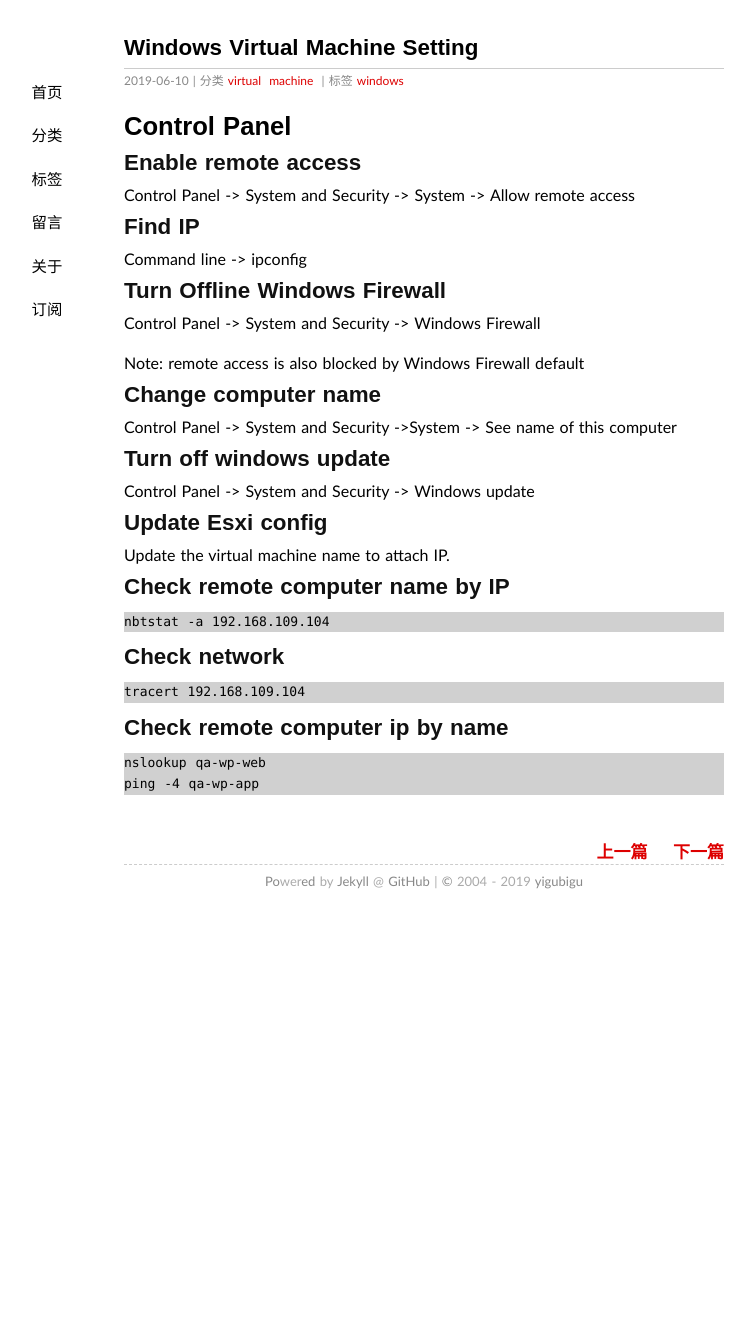
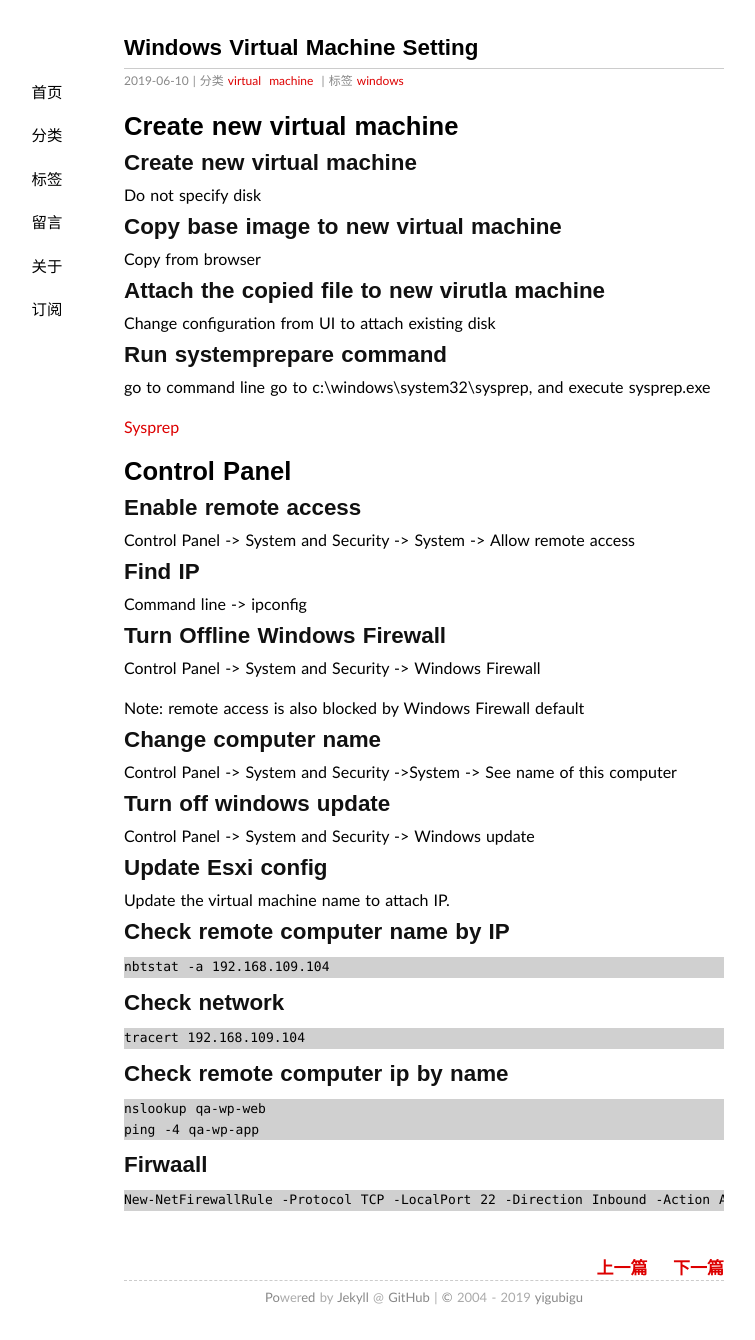
Before and after one commit to yigubigu/yigubigu.github.io, a Jekyll site: the page built from _posts/2019-6-12-Windows-Virtual-Machine.md, in a window 1280 px wide. Shown: the whole page, without its empty margins (216-971 px from the left). Built offline with Jekyll 4.4.1, drawn with Linux system fonts in a browser that asks for light colours; before the commit the page ends 924 px from its top, so only the background shows below that.

Commit message:
Add init version

````diff
--- a/_posts/2019-6-12-Windows-Virtual-Machine.md
+++ b/_posts/2019-6-12-Windows-Virtual-Machine.md
@@ -5,6 +5,22 @@ title: Windows Virtual Machine Setting
 categories: virtual machine
 tags:  windows
 ---
+
+# Create new virtual machine
+## Create new virtual machine
+ Do not specify disk
+
+## Copy base image to new virtual machine
+Copy from browser
+
+## Attach the copied file to new virutla machine
+Change configuration from UI to attach existing disk
+
+## Run systemprepare command
+go to command line
+go to c:\windows\system32\sysprep, and execute sysprep.exe
+
+[Sysprep](https://www.sysgeek.cn/windows-10-sysprep/)
 
 # Control Panel
 
@@ -46,3 +62,9 @@ tracert 192.168.109.104
 nslookup qa-wp-web
 ping -4 qa-wp-app
 ```
+
+## Firwaall
+
+```
+New-NetFirewallRule -Protocol TCP -LocalPort 22 -Direction Inbound -Action Allow -DisplayName SSH
+```
````
Also changed, not shown: _posts/2019-6-19-SqlServer.md (+2 -0 lines).
